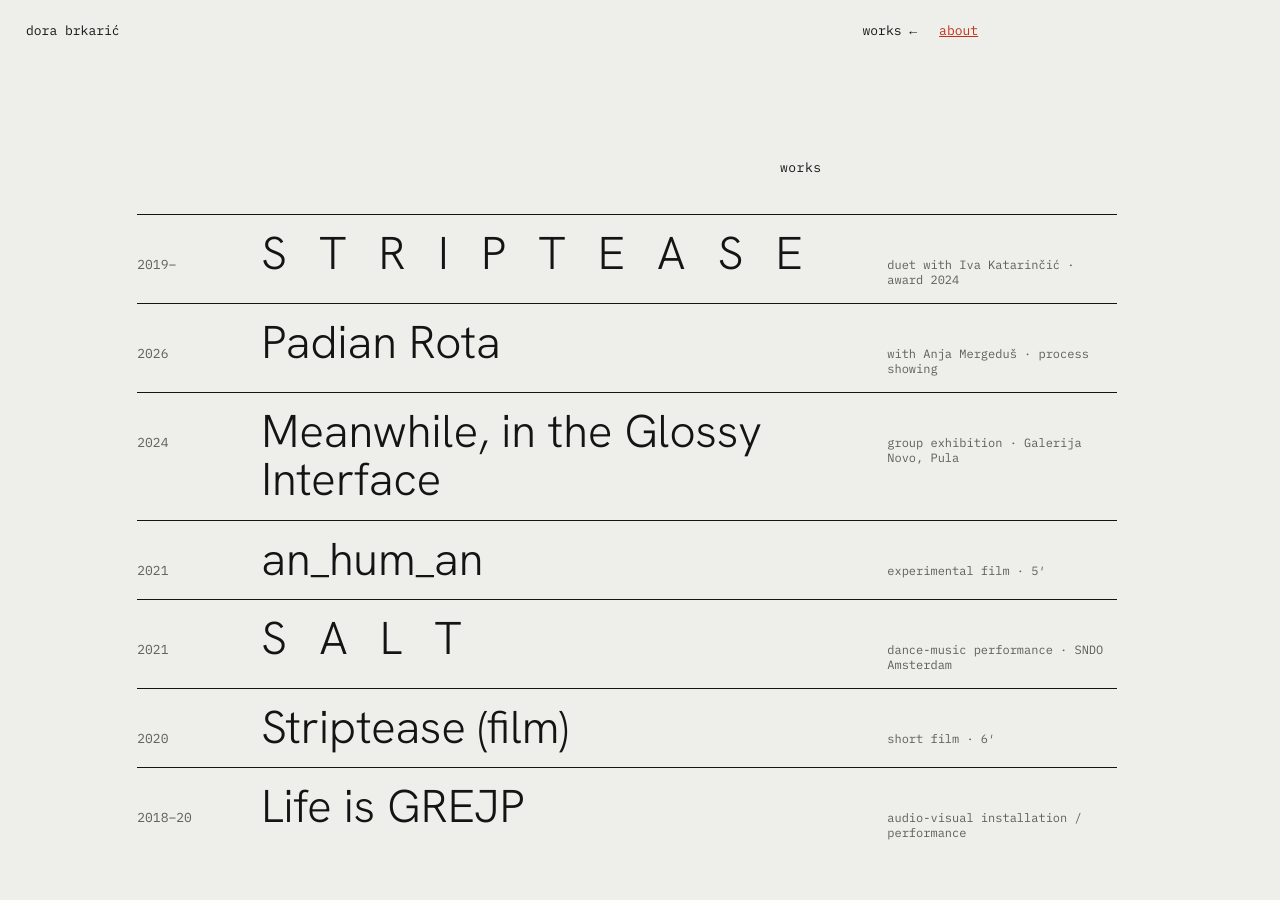
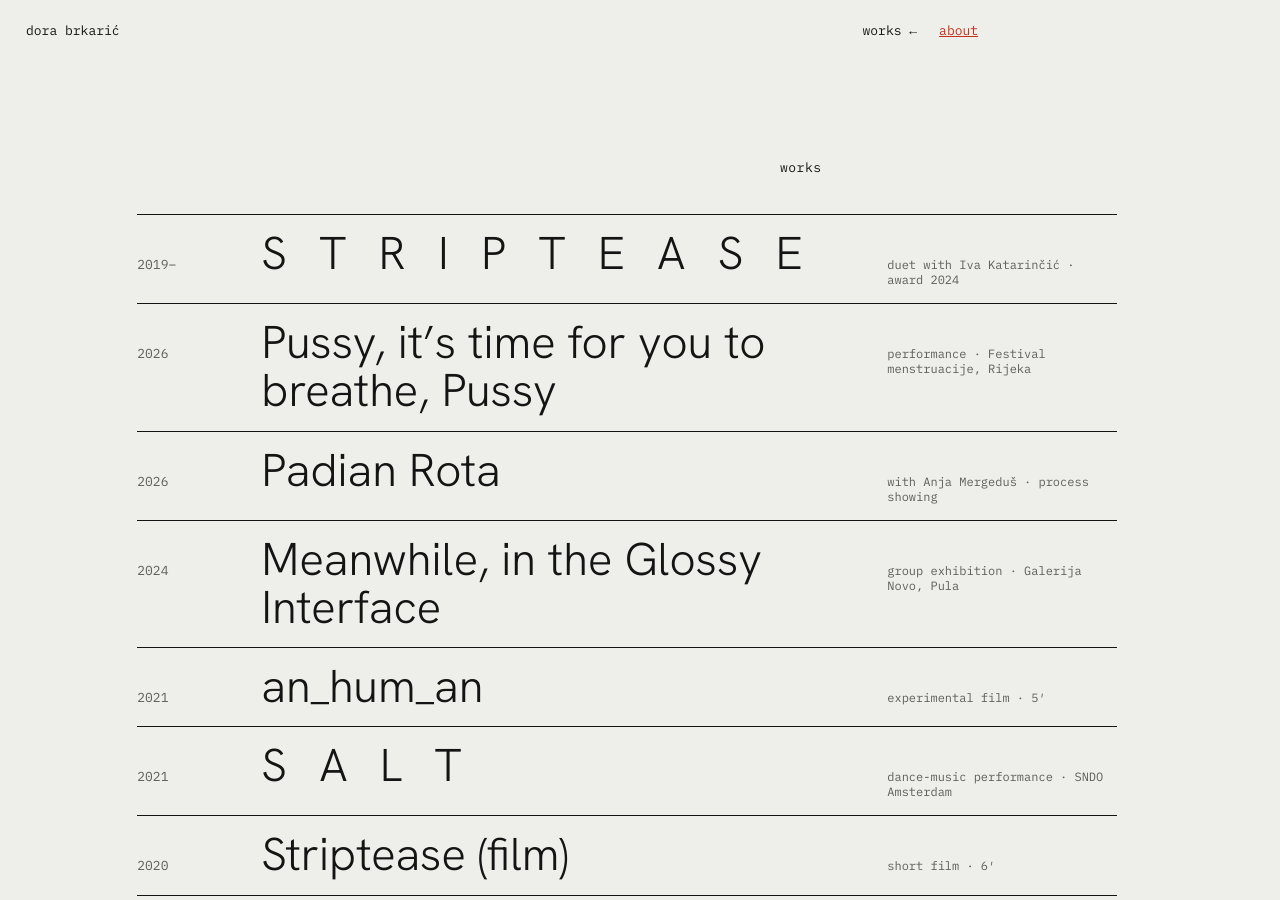
Before and after one commit to ariansajina/dora, a Jekyll site: the page built from works.html, in a window 1280 px wide and 900 px high. Built offline with Jekyll 4.4.1, drawn with Linux system fonts in a browser that asks for light colours; part of the change alters nothing that is shown.

Commit message:
Add Pussy, it’s time for you to breathe, Pussy (2026)
Performance at the closing of the 4th Festival menstruacije, Galerija SKC,
Rijeka, 12.07.2026, and part of the Čekaonice group exhibition there.
Source: fiuman.hr.

Co-Authored-By: Claude Opus 5.5 <noreply@anthropic.com>
Claude-Session: https://claude.ai/code/session_01NRqUDYG7fdVBvsRWHCpLtv

```diff
--- a/_data/works.yml
+++ b/_data/works.yml
@@ -1,5 +1,6 @@
 own:
   - { year: "2019–", sort: 2023, title: "S T R I P T E A S E", spaced: true, kind: "duet with Iva Katarinčić · award 2024", page: striptease }
+  - { year: "2026", sort: 2026.5, title: "Pussy, it’s time for you to breathe, Pussy", kind: "performance · Festival menstruacije, Rijeka", page: pussy }
   - { year: "2026", sort: 2026, title: "Padian Rota", kind: "with Anja Mergeduš · process showing", page: padian-rota }
   - { year: "2024", sort: 2024, title: "Meanwhile, in the Glossy Interface", kind: "group exhibition · Galerija Novo, Pula", page: meanwhile }
   - { year: "2021", sort: 2021, title: "an_hum_an", kind: "experimental film · 5′", page: an-hum-an }
--- /dev/null
+++ b/_works/pussy.md
@@ -0,0 +1,26 @@
+---
+layout: work
+title: "Pussy, it’s time for you to breathe, Pussy"
+title_lines: ["Pussy, it’s time", "for you to breathe,", "Pussy"]
+slug: pussy
+meta:
+  - "2026 · performance"
+  - "Dora Brkarić"
+  - "4th Festival menstruacije — Politike brige, Rijeka"
+lead: >-
+  A performance about the time that comes from the body and its cycles, set
+  against social patterns of productivity and linear measured time. Over a year
+  Brkarić collected her own menstrual blood, following the rhythm of her cycle;
+  a canvas painted with menstrual blood and red paint stays behind as the
+  material trace of the performance. The work questions regimes of efficiency
+  and a body geared towards function, and is a tribute to the vulva, vagina,
+  ovaries, uterus, menstruation and the gut — experiences and parts of the body
+  that are often repressed or stigmatised, here put at the centre of visibility
+  and care.
+supported: "Festival menstruacije, organised by Pariter"
+shown:
+  - { date: "12.07.2026", venue: "Galerija SKC, Rijeka — closing of the 4th Festival menstruacije" }
+  - { date: "12.–18.07.2026", venue: "Čekaonice, group exhibition, Galerija SKC, Rijeka (curated by Ana Ptičar, Petra Radić, Nora Pulić)" }
+links:
+  - { label: "fiuman", url: "https://www.fiuman.hr/zavrsio-4-festival-menstruacije-u-rijeci-uz-performans-umjetnice-koja-je-prikupljala-menstrualnu-krv/" }
+---
```
